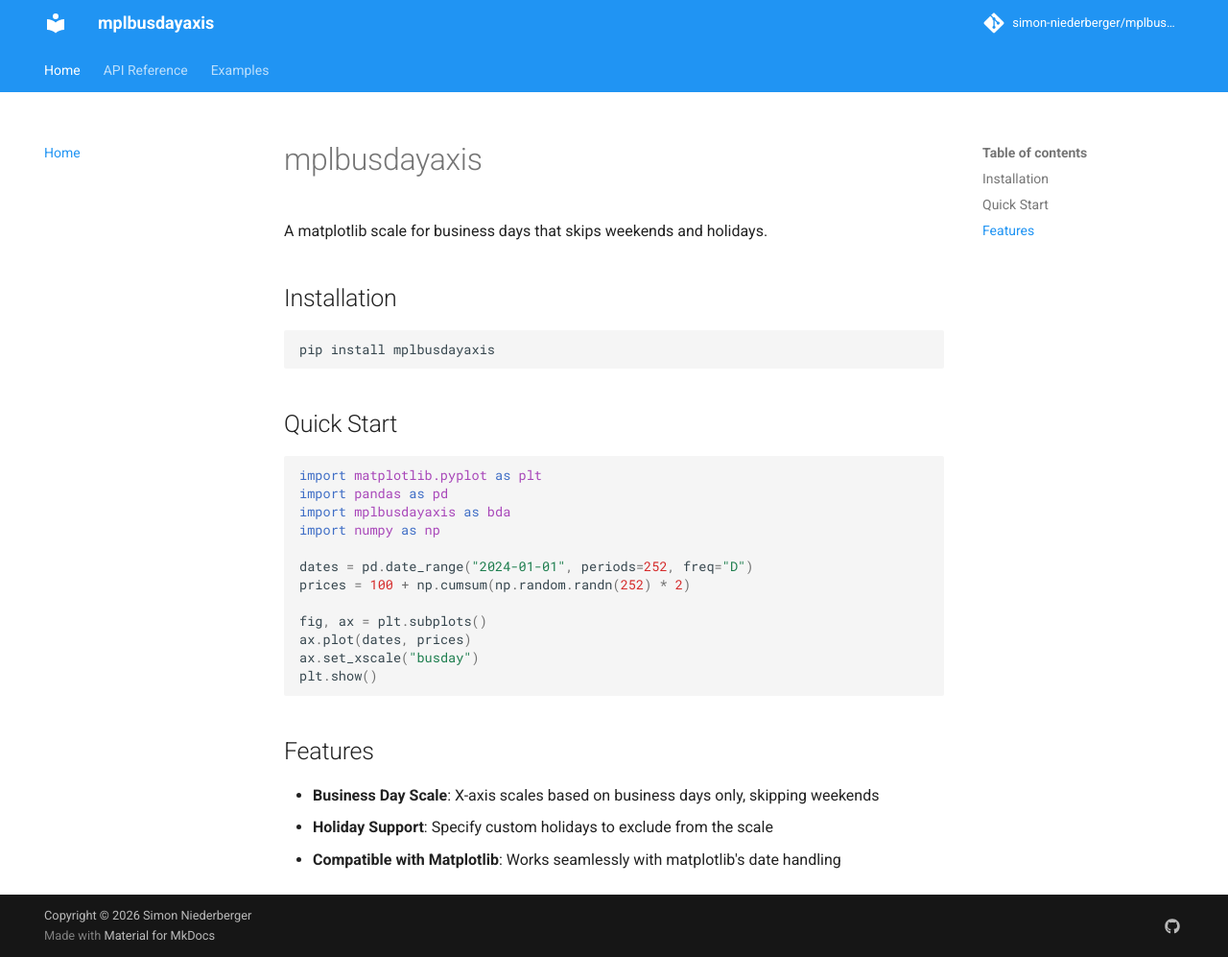
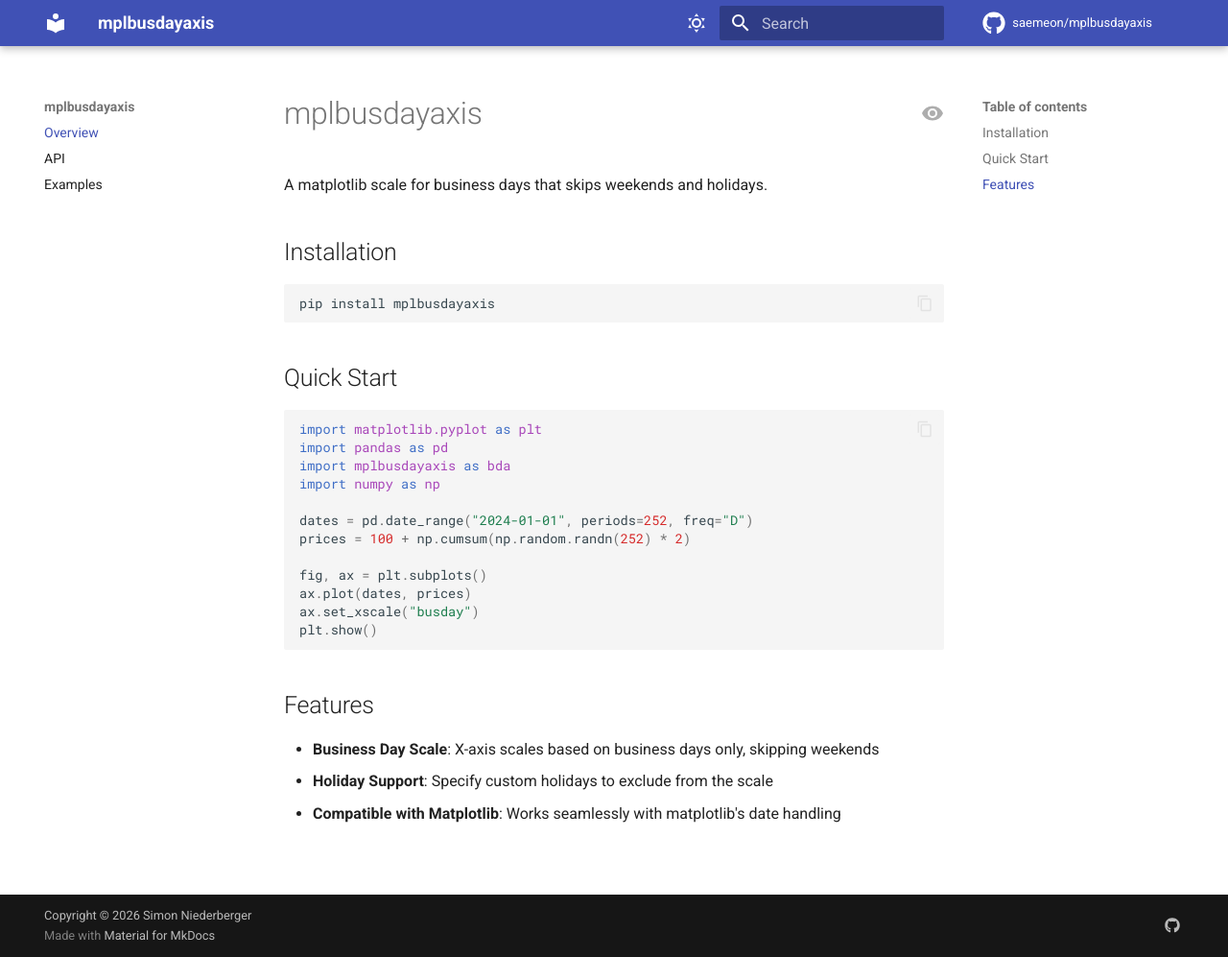
Before and after one commit to saemeon/busdayaxis, an MkDocs documentation site: the page built from docs/index.md, in a window 1280 px wide and 997 px high. Shown: the whole window at 96% size. Built offline with MkDocs 1.6.1 and Material for MkDocs 9.7.7, drawn with Linux system fonts in a browser that asks for light colours; comment, search, counter and statistics services are not loaded; the version menu is left out.

Commit message:
update docs

```diff
--- a/mkdocs.yml
+++ b/mkdocs.yml
@@ -1,56 +1,114 @@
 site_name: mplbusdayaxis
-site_description: Matplotlib business day axis scale
+site_description: Matplotlib Business Day Axis Scale
 site_author: Simon Niederberger
 site_url: https://mplbusdayaxis.readthedocs.io
 
-repo_url: https://github.com/simon-niederberger/mplbusdayaxis
-repo_name: simon-niederberger/mplbusdayaxis
+repo_url: https://github.com/saemeon/mplbusdayaxis
+repo_name: saemeon/mplbusdayaxis
 
 copyright: "Copyright &copy; 2026 Simon Niederberger"
 
+
+nav:
+  - Overview: "index.md"
+  - API: "api.md"
+  - Examples: "generated/gallery"
+
 theme:
   name: material
-  palette:
-    - scheme: default
-      primary: blue
-      accent: blue
-    - scheme: slate
-      primary: blue
-      accent: blue
   features:
     - navigation.instant
+    - navigation.top
     - navigation.tracking
-    - navigation.tabs
-    - navigation.sections
-
-nav:
-  - Home: index.md
-  - API Reference: api.md
-  - Examples: generated/gallery/index.md
+    - navigation.expand
+    - content.code.annotate
+    - content.code.copy
+    - content.tabs.link
+    - content.action.edit
+    - search.highlight
+    - search.suggest
+  icon:
+    repo: fontawesome/brands/github
+    edit: material/eye
+  favicon: assets/favicon.ico
+  palette:
+    - media: "(prefers-color-scheme: light)"
+      scheme: default
+      toggle:
+        icon: material/weather-sunny
+        name: Switch to dark mode
+    - media: "(prefers-color-scheme: dark)"
+      scheme: slate
+      toggle:
+        icon: material/weather-night
+        name: Switch to light mode
 
 markdown_extensions:
-  - pymdownx.highlight:
-      anchor_linenums: true
-      line_nums: true
+  - admonition
+  - toc:
+      permalink: true
+  - pymdownx.betterem:
+      smart_enable: all
+  - pymdownx.caret
+  - pymdownx.details
+  - pymdownx.emoji:
+      emoji_index: !!python/name:material.extensions.emoji.twemoji
+      emoji_generator: !!python/name:material.extensions.emoji.to_svg
+  - pymdownx.highlight
   - pymdownx.inlinehilite
   - pymdownx.snippets
-  - pymdownx.superfences
+  - pymdownx.superfences:
+      custom_fences:
+        - name: mermaid
+          class: mermaid
+  - pymdownx.tilde
+  - pymdownx.tabbed:
+      alternate_style: true
 
 plugins:
+  - search
   - mkdocstrings:
       handlers:
         python:
+          paths: [src]
           options:
+            docstring_style: numpy
+            docstring_section_style: list
+            show_if_no_docstring: true
+            show_root_toc_entry: false
             show_source: true
-            members-order: source
-  - mkdocs_gallery:
-      examples_dirs: ../examples
-      gallery_dirs: generated/gallery
-      reference_url:
-        mplbusdayaxis: null
-      thumbnail_size: (400, 280)
+            show_bases: true
+            heading_level: 3
+            show_symbol_type_heading: true
+            show_symbol_type_toc: false
+            merge_init_into_class: true
+            show_signature: true
+            separate_signature: true
+            show_signature_annotations: true
+            annotations_path: source
+  - mike:
+      canonical_version: latest
+      alias_type: redirect
+      redirect_template: null
+      deploy_prefix: ""
+      version_selector: true
+      css_dir: css
+      javascript_dir: js
+  - gallery:
+      examples_dirs: examples
+      gallery_dirs: docs/generated/gallery
+      within_subsection_order: "FileNameSortKey"
+
+watch:
+  - src
+
+remote_branch: documentation
 
 extra:
+  version:
+    provider: mike
+    alias: true
+    default: latest
   social:
     - icon: fontawesome/brands/github
-      link: https://github.com/simon-niederberger/mplbusdayaxis
+      link: https://github.com/saemeon/mplbusdayaxis
--- a/pyproject.toml
+++ b/pyproject.toml
@@ -7,11 +7,11 @@ name = "mplbusdayaxis"
 version = "0.1.0"
 description = "Matplotlib business day axis scale"
 readme = "README.md"
-license = {text = "BSD-3-Clause"}
+license = "BSD-3-Clause"
 authors = [
     {name = "Simon Niederberger", email = "s.niederberger@hotmail.com"}
 ]
-requires-python = ">=3.9"
+requires-python = ">=3.9,<3.14"
 dependencies = [
     "matplotlib",
     "numpy",
@@ -28,6 +28,7 @@ doc = [
     "mkdocs-material",
     "mkdocs-gallery",
     "mkdocstrings[python]",
+    "mike",
 ]
 dev = [
     "ruff",
```
Also changed, not shown: README.md (+2 -2 lines), docs/api.md (+1 -1 lines), examples/README.md (added, +1 -0 lines), 3 other files.
